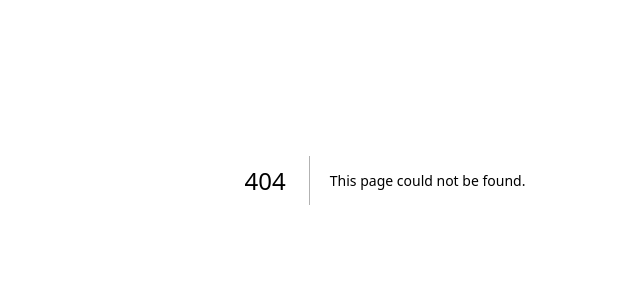
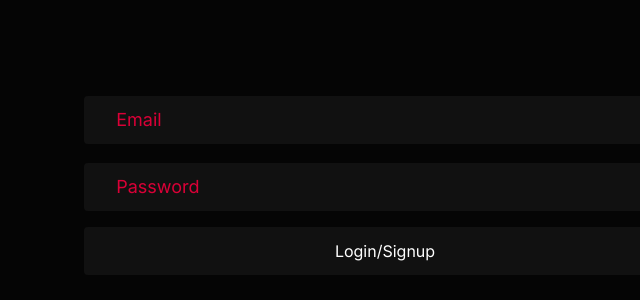
Before and after one commit to harshtohai/TechSlangs, a Next.js app: page /auth in a window 1280 px wide. Before the commit this address had no page. Shown: the part 220-520 px from the top of the page, without its empty margins (255-895 px from the left). Built offline with nearby package versions, Linux system fonts and the light colour scheme.

Commit message:
Added auth page.

```diff
--- /dev/null
+++ b/src/app/auth/page.tsx
@@ -0,0 +1,15 @@
+import InputArea from "@/components/inputarea"
+
+
+export default function Login() {
+    const svg = <div></div>
+    return(
+        <main className="flex h-full w-full justify-center bg-secbg">
+            <div className="w-[47%] h-full flex flex-col justify-center items-center">
+                <InputArea svg={svg} placeholder="Email" height="h-[3rem]" />
+                <InputArea svg={svg} placeholder="Password" height="h-[3rem]" />
+                <button className="w-full h-[3rem] bg-pribg hover:border-[1px] border-0 border-text mt-2 flex items-center rounded-[4px] justify-center">Login/Signup</button>
+            </div>
+        </main>
+    )
+}
--- a/src/components/navButtons.tsx
+++ b/src/components/navButtons.tsx
@@ -11,7 +11,7 @@ export default function NavButtons() {
                 </button>
             </Link>
 
-            <Link href={'/profile'}>
+            <Link href={'/auth'}>
                 <button className="h-[3rem] w-[19.7rem] my-[0.2rem] mb-[0.8rem] bg-pribg flex items-center justify-center rounded-[4px] hover:border-[1px] border-0 border-text ">
                     <p>Login</p>
                 </button>
```
